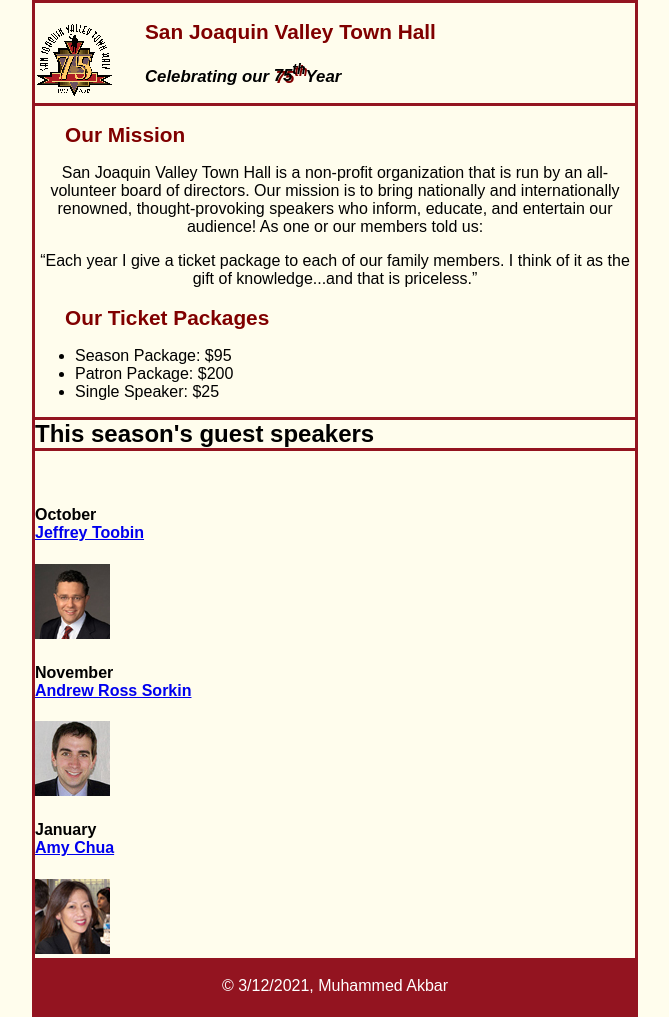
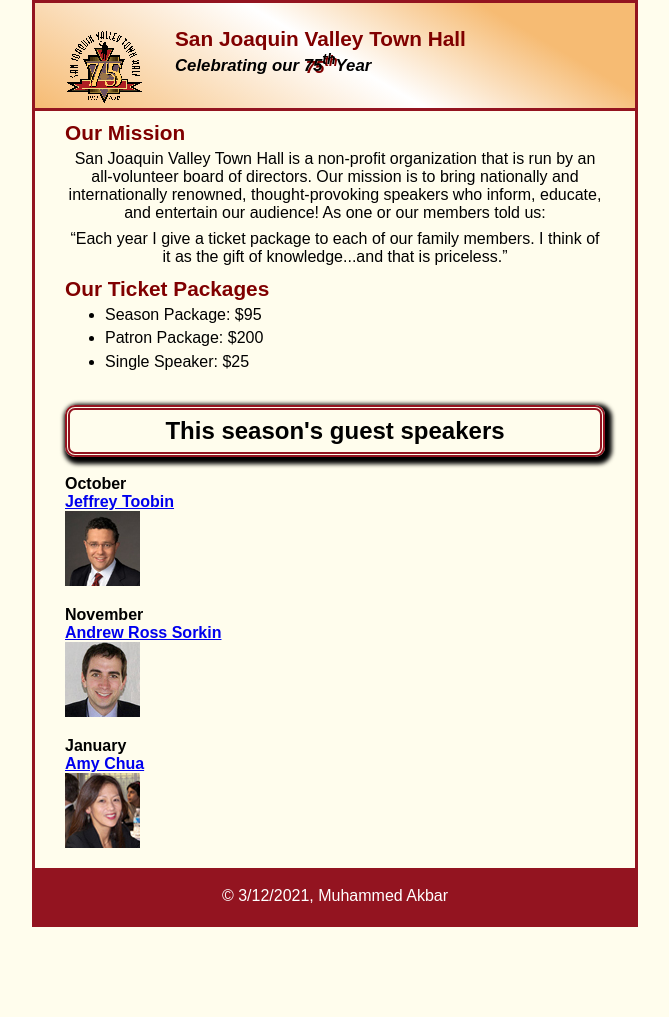
Before and after one commit to Muhammed-Akbar/A15, a plain HTML site: page index.html in a window 1280 px wide. Shown: the whole page, without its empty margins (305-974 px from the left). After the commit the page ends 927 px from the top, so only its background shows below. Drawn offline with Linux system fonts and the light colour scheme.

Commit message:
Update main.css

```diff
--- a/styles/main.css
+++ b/styles/main.css
@@ -1,3 +1,7 @@
+* {
+	margin: 0;
+	padding: 0; }
+
 body {
 	font-family: Arial, Helvetica, sans-serif;
 	font-size: 100%;
@@ -10,6 +14,8 @@ body {
 	background-color: #fffded;
 
 }
+ul { margin: 0 0 1.5em 1.25em; }
+
 p{
 	text-align: center;
 }
@@ -17,19 +23,25 @@ p{
 /* the styles for the header */
 header {
 	border-bottom: 3px solid #931420;
+	padding-top: 1.5em;
+	padding-bottom: 2em;
+	background-image: linear-gradient(30deg, #f6bb73 0%, #ffffff 50%, #f6bb73 80%, #f6bb73 100% );
+
 }
 header img {
 	float: left;
+	padding-right: 30px;
+	padding-left: 30px;
 }
 h2 {
 	font-size: 170%;
 	color: #800000;
-	text-indent: 30px;
+
 }
 h3 {
 	font-size: 130%;
 	font-style: italic;
-	text-indent: 30px;
+
 }
 .shadow{
 	text-shadow: 2px 2px #800000;
@@ -37,7 +49,51 @@ h3 {
 /* the styles for the main section */
 main {
 	clear: left;
+	padding-left: 30px;
+	padding-right: 30px;
 
+}
+main h1{
+	padding-top: 0.3em;
+	padding-bottom: 0.3em;
+	text-align: center;
+	border: 5px double #931420;
+	border-radius: 10px 10px 10px 10px;
+	box-shadow: 3px 3px 4px 4px black;
+
+}
+
+main h2{
+	padding-top: 0.5em;
+	padding-bottom: 0.25em;
+}
+
+main h3{
+	padding-bottom: 0.25em;
+}
+
+main img{
+	padding-bottom: 1em;
+}
+
+main p{
+	padding-bottom: 0.5em;
+}
+
+main blockquote{
+	padding-right: 2em;
+	padding-left: 2em;
+	font-style: italic;
+
+}
+
+main ul{
+	padding-bottom: 0.25em;
+	padding-left: 1.25em;
+}
+
+main li{
+	padding-bottom: 0.35em;
 }
 h1{
 	font-size: 150%;
@@ -66,6 +122,8 @@ footer{
 
 }
 footer p{
+	padding-bottom: 1em;
+	padding-top: 1em;
 	text-align: center;
 	color: white;
 }
```
